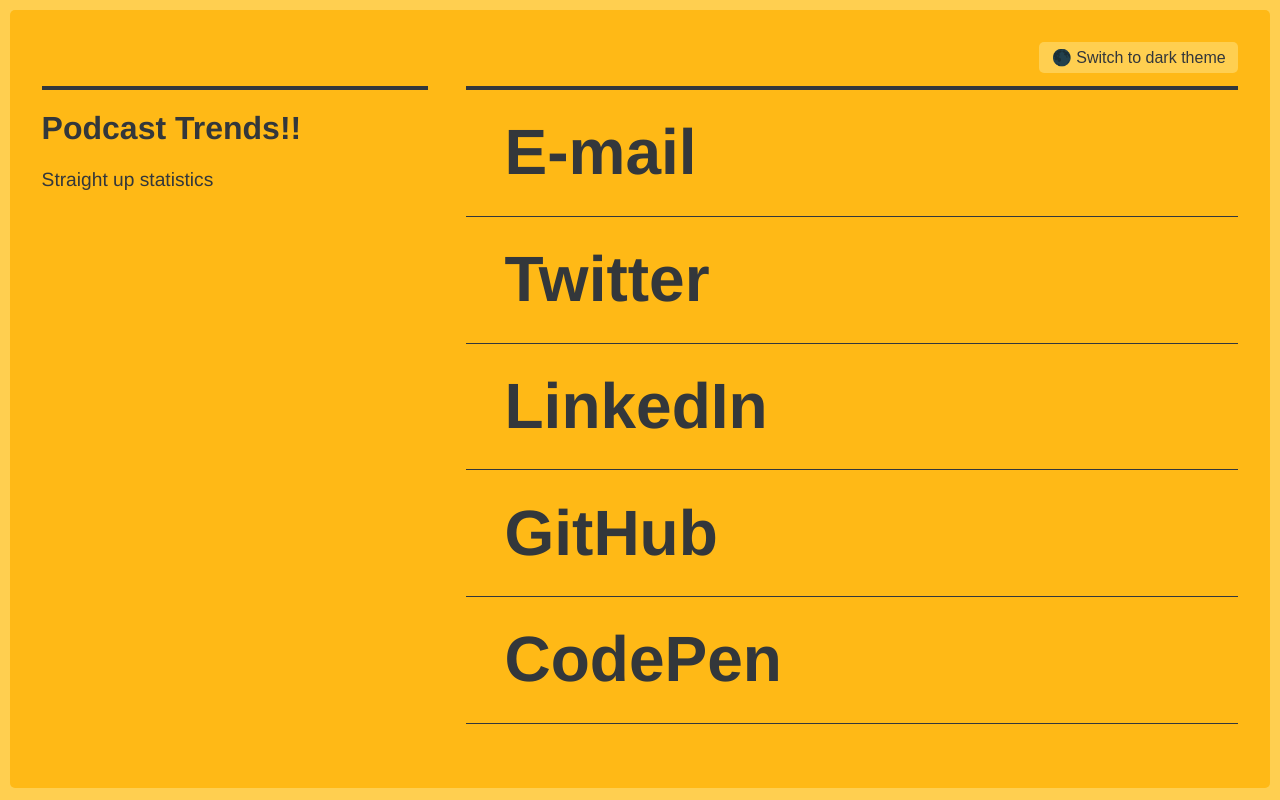
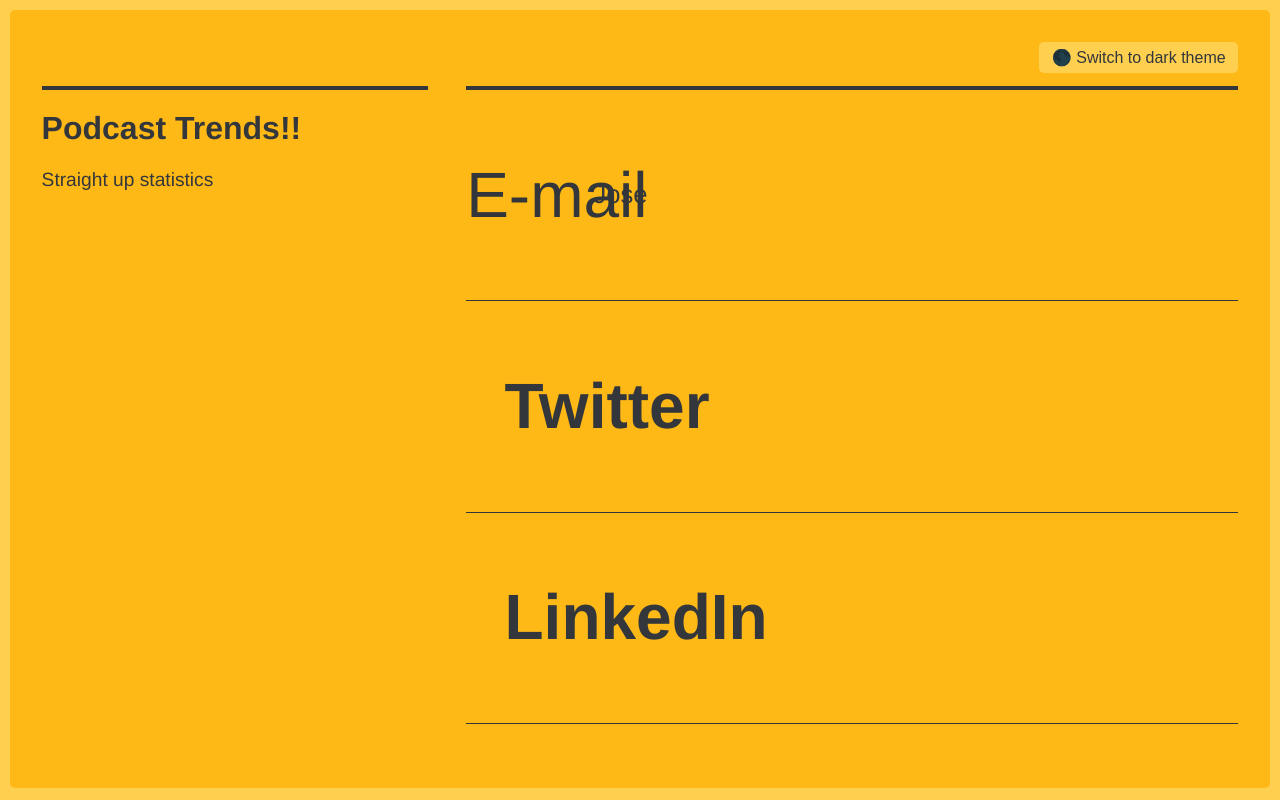
Before and after one commit to jcervantez/podcast-trends, a plain HTML site: page index.html in a window 1280 px wide. Drawn offline with Linux system fonts and the light colour scheme; a web font is replaced by a local one.

Commit message:
socialmedia

```diff
--- a/index.html
+++ b/index.html
@@ -44,25 +44,17 @@
       <nav class="links">
         <!-- Update <a href=""> to point to your accounts -->
         <!-- Update <span> to your usernames -->
-        <a href="mailto:frodo@bag.end">
+        <a href="mailto:josecerv@wharton.upenn.edu>
           <strong>E-mail</strong>
-          <span>frodo@bag.end</span>
+          <span>Jose</span>
         </a>
         <a href="https://twitter.com/">
           <strong>Twitter</strong>
-          <span>@frodobaggins</span>
+          <span>@podcasttrends</span>
         </a>
         <a href="https://linkedin.com">
           <strong>LinkedIn</strong>
-          <span>@frodobaggins</span>
-        </a>
-        <a href="https://github.com">
-          <strong>GitHub</strong>
-          <span>@frodobags</span>
-        </a>
-        <a href="https://codepen.io">
-          <strong>CodePen</strong>
-          <span>@frodobags</span>
+          <span>@podcasttrends</span>
         </a>
       </nav>
     </main>
```
